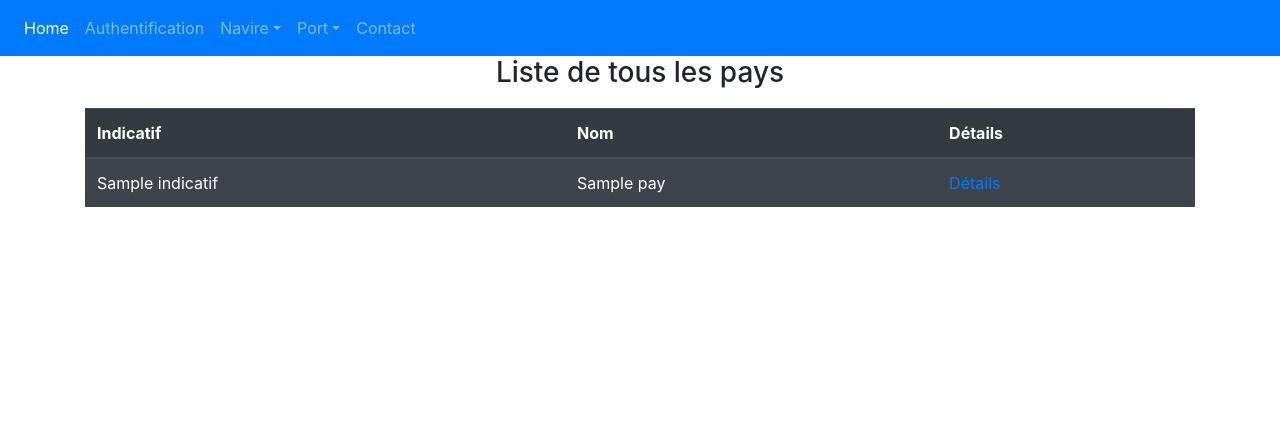
After one commit to DUSSARTLuke/Navire, a Symfony app: template templates/pays/voirtous.html.twig in a window 1280 px wide. The commit adds this page. Shown: the top 447 px of the page. Run offline with Twig, Linux system fonts and the light colour scheme; the template is opened without the code that fills it: most values are stand-ins (such as "Sample title", 1, 10 or a date in 2020); some libraries are stand-ins or nearby versions.

Commit message:
modif port et pays voirtous

```diff
--- /dev/null
+++ b/templates/pays/voirtous.html.twig
@@ -0,0 +1,27 @@
+{# empty Twig template #}
+{% extends 'base.html.twig' %}
+
+{% block title %} Pays {% endblock %}
+{% block body %}
+  <div style="text-align: center;">
+    <h3> Liste de tous les pays </h3>
+  </div>
+  <div class="container" style="padding-top:10px;">
+    <table class="table table-striped table-dark">
+      <thead class="thead-dark">
+        <tr>
+          <th> Indicatif</th>
+          <th> Nom </th>
+          <th> Détails </th>
+        </tr>
+      </thead>
+      {% for lepays in pays %}
+        <tr>
+          <td>{{ lepays.indicatif}}</td>
+          <td>{{ lepays.nom }}</td>
+          <td><a href="../../pays/details/{{ lepays.id }}"> Détails </td>
+        </tr>
+      {% endfor %}
+    </table>
+  </div>
+{% endblock %}
```
Also changed, not shown: src/Controller/PaysController.php (added, +30 -0 lines), src/Controller/PortController.php (+14 -0 lines), templates/port/voirtous.html.twig (+4 -3 lines).
